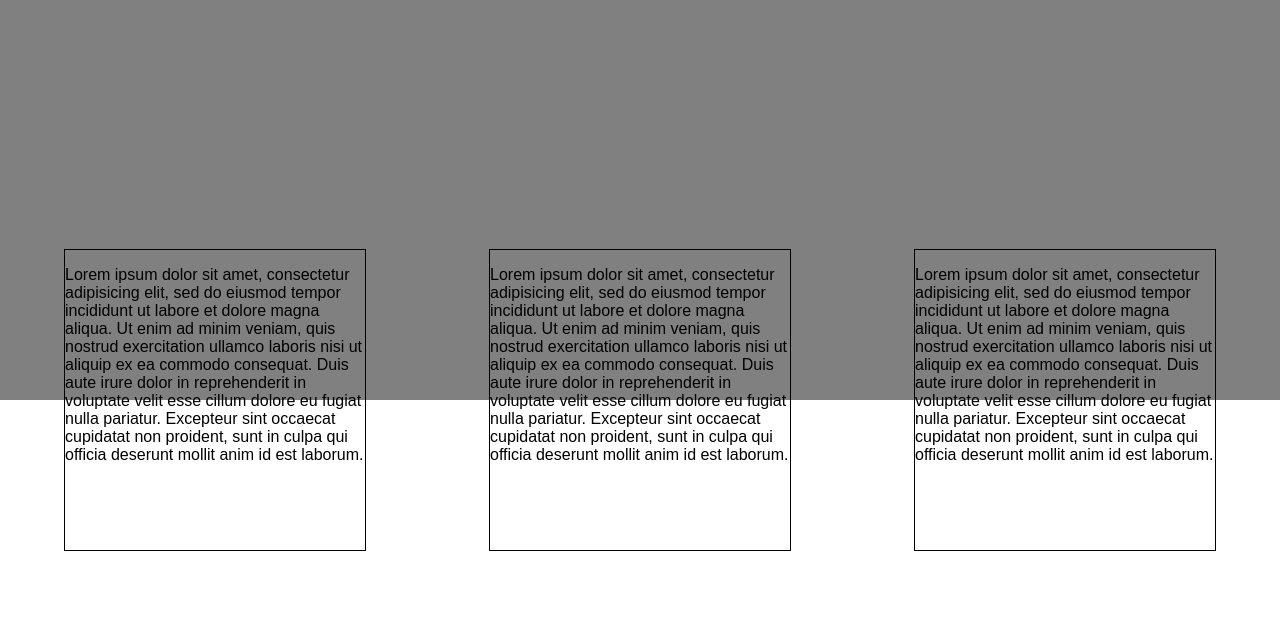
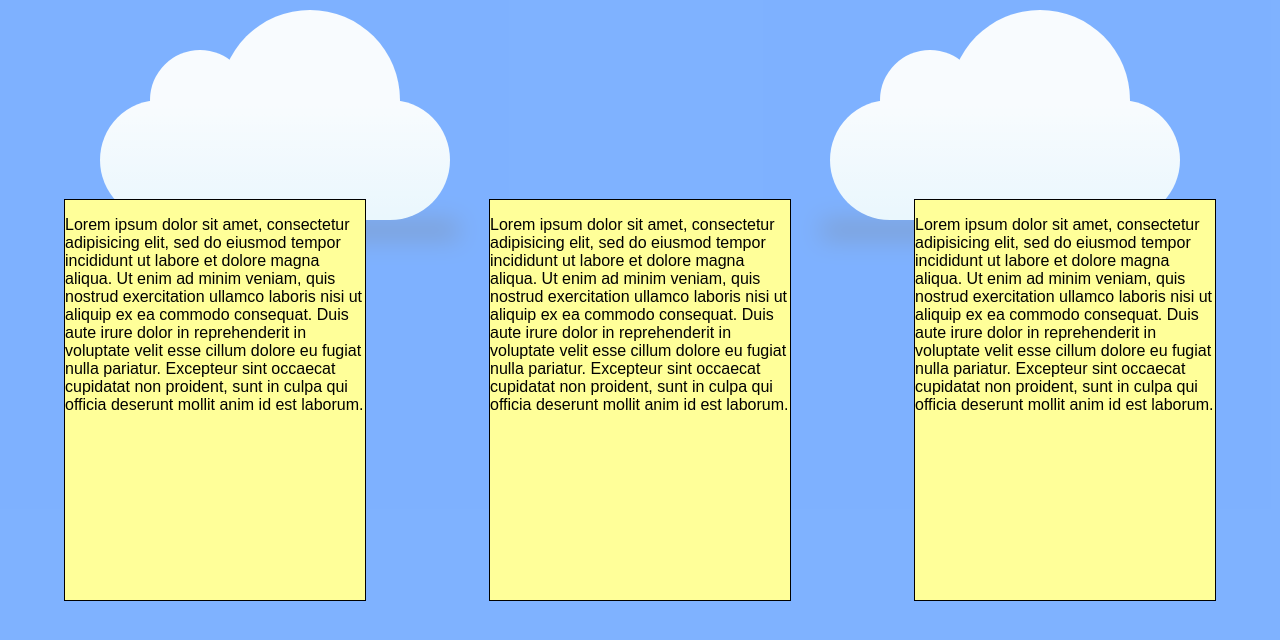
Before and after one commit to SteveSnow/wireframe, a plain HTML site: page index.html in a window 1280 px wide. Drawn offline with Linux system fonts and the light colour scheme.

Commit message:
changed to cloud background

```diff
--- a/css/styles.css
+++ b/css/styles.css
@@ -1,4 +1,3 @@
-
 .floatContainer{
 position: absolute;
 top: 0;
@@ -12,10 +11,11 @@ height:100%;
 width: 100%;
 }
 .floatArticle{
-	height: 300px;
+height: 400px;
 width: 300px;
 float: left;
 border: 1px black solid;
+background-color: #ffff99;
 }
 .floatArticle p{
 word-wrap:break-word;
@@ -26,12 +26,74 @@ justify-content:space-between;
 margin: auto;
 width: 90%;
 }
-
 #background{
 position: absolute;
 top: 0;
 left:0;
-	background-color: gray;
-	height:50%;
+background-color: #0066FF;
+height:100%;
 width: 100%;
+opacity: .5;
+display: flex;
 }
+.cloud {
+width: 350px; height: 120px;
+background: #f2f9fe;
+background: linear-gradient(top, #f2f9fe 5%, #d6f0fd 100%);
+background: -webkit-linear-gradient(top, #f2f9fe 5%, #d6f0fd 100%);
+background: -moz-linear-gradient(top, #f2f9fe 5%, #d6f0fd 100%);
+background: -ms-linear-gradient(top, #f2f9fe 5%, #d6f0fd 100%);
+background: -o-linear-gradient(top, #f2f9fe 5%, #d6f0fd 100%);
+
+border-radius: 100px;
+-webkit-border-radius: 100px;
+-moz-border-radius: 100px;
+
+position: relative;
+margin: 120px auto 20px;
+}
+#cloud1{
+margin-left: 100;
+margin-top: 100;
+}
+#cloud2{
+margin-right: 100;
+margin-top: 100;
+
+}
+.cloud:after, .cloud:before {
+content: '';
+position: absolute;
+background: #f2f9fe;
+z-index: -1
+}
+.cloud:after {
+width: 100px; height: 100px;
+top: -50px; left: 50px;
+
+border-radius: 100px;
+-webkit-border-radius: 100px;
+-moz-border-radius: 100px;
+}
+.cloud:before {
+width: 180px; height: 180px;
+top: -90px; right: 50px;
+
+border-radius: 200px;
+-webkit-border-radius: 200px;
+-moz-border-radius: 200px;
+}
+.shadow {
+width: 350px;
+position: absolute; bottom: -10px;
+background: #000;
+z-index: -1;
+
+box-shadow: 0 0 25px 8px rgba(0, 0, 0, 0.4);
+-moz-box-shadow: 0 0 25px 8px rgba(0, 0, 0, 0.4);
+-webkit-box-shadow: 0 0 25px 8px rgba(0, 0, 0, 0.4);
+
+border-radius: 50%;
+-moz-border-radius: 50%;
+-webkit-border-radius: 50%;
+}
--- a/index.html
+++ b/index.html
@@ -9,6 +9,8 @@
 	<body>
 		<div id="background">
 
+				<div id="cloud1" class = "cloud"><span class='shadow'></span></div>
+				<div id="cloud2" class = "cloud"><span class='shadow'></span></div>
 		</div>
 		<div class="floatContainer">
 			<div class="centerStage">
@@ -36,7 +38,6 @@
 						cillum dolore eu fugiat nulla pariatur. Excepteur sint occaecat cupidatat non
 					proident, sunt in culpa qui officia deserunt mollit anim id est laborum.</p>
 				</div>
-
 			</div>
 		</div>
 
```
Lines whose indentation alone changed are shown as unchanged.
